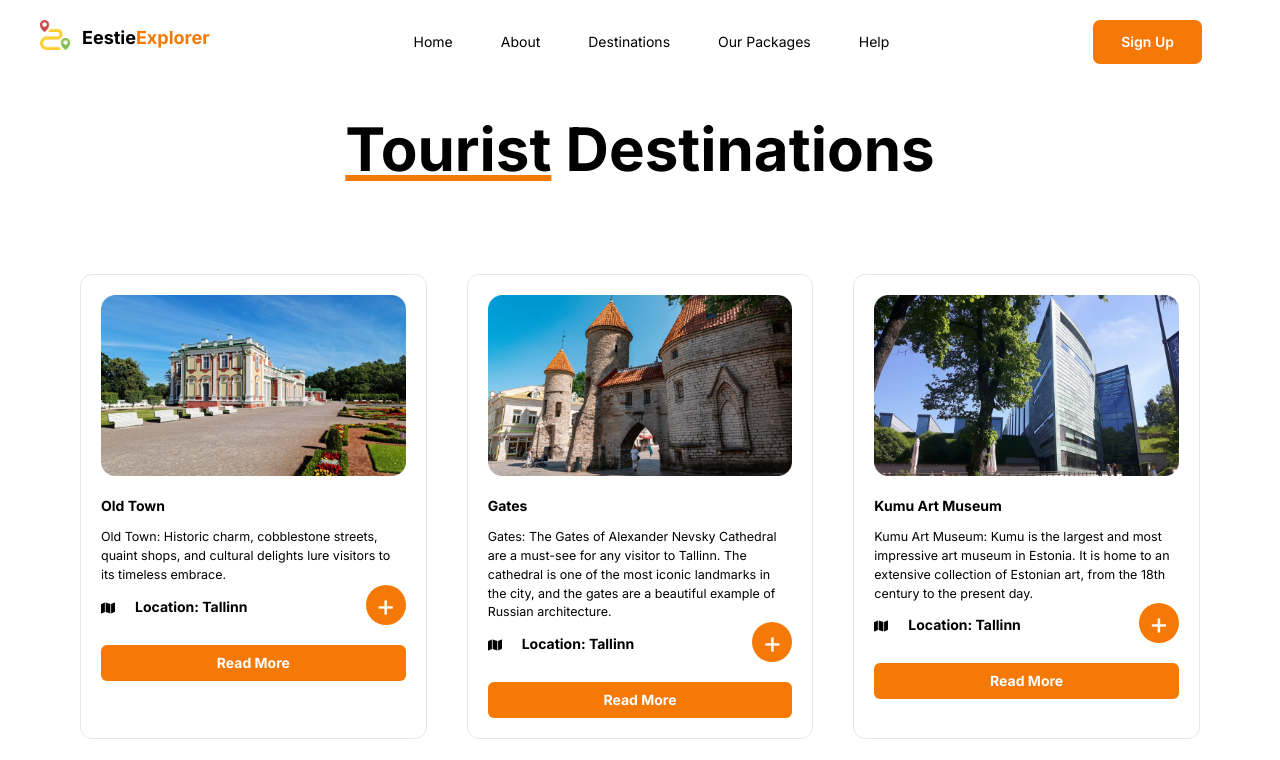
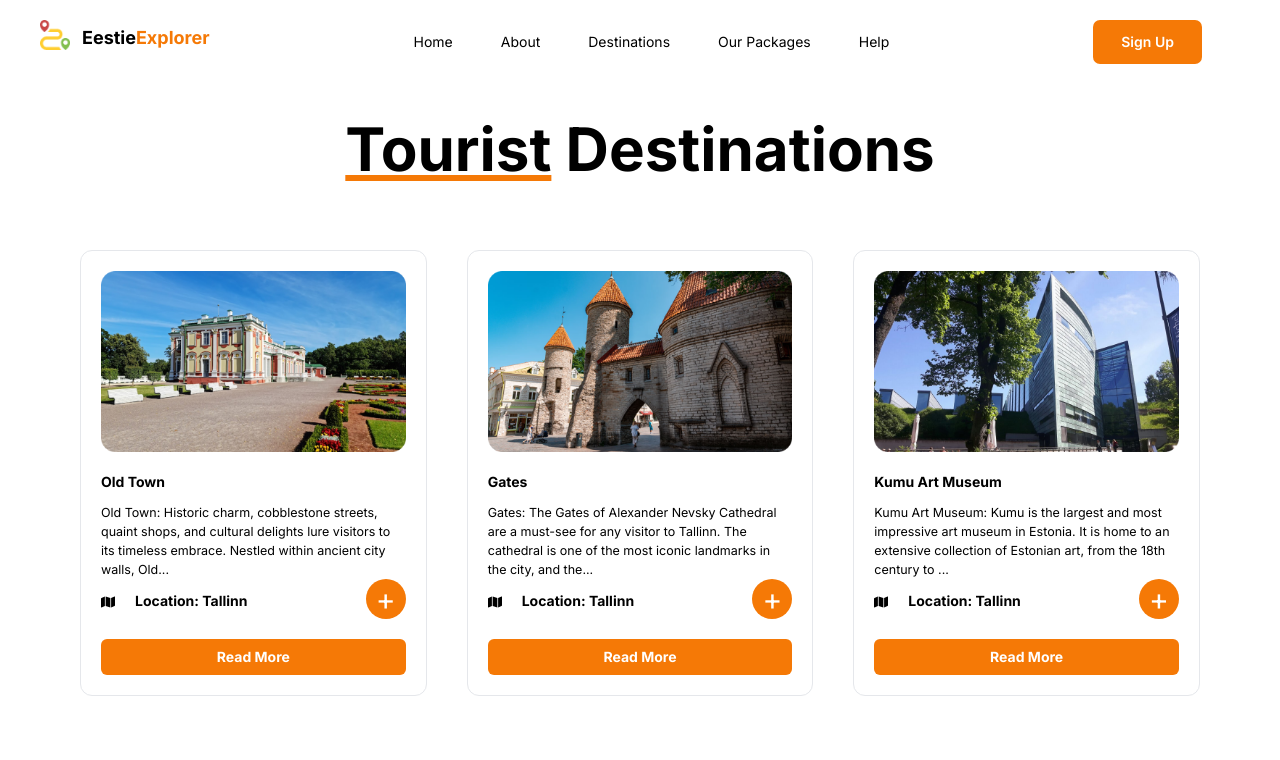
Before and after one commit to digital-explorers-2/eesti-explorer, a Next.js app: page /destinations in a window 1280 px wide. Shown: the top 760 px of the page. Built offline with nearby package versions, Linux system fonts and the light colour scheme.

Commit message:
fix:trims descriptions in destinations page and removes padding above cards section

```diff
--- a/app/destinations/page.tsx
+++ b/app/destinations/page.tsx
@@ -16,7 +16,7 @@ const DestinationsDetails = [
     id:1,
     image: Kadriog,
     title: 'Old Town',
-    description: 'Old Town: Historic charm, cobblestone streets, quaint shops, and cultural delights lure visitors to its timeless embrace.',
+    description: 'Old Town: Historic charm, cobblestone streets, quaint shops, and cultural delights lure visitors to its timeless embrace. Nestled within ancient city walls, Old Town offers a mesmerizing journey through history with its medieval architecture, vibrant markets, and cozy cafes.',
     location: 'Tallinn'
   },
   {
@@ -63,13 +63,13 @@ export default function page() {
         <div className='text-center mt-5'>
             <Heading underlinedText='Tourist' otherText=' Destinations'/>
         </div>
-        <div className='px-20 grid grid-cols-3 gap-x-10 gap-y-16 py-20'>
+        <div className='px-20 grid grid-cols-3 gap-x-10 gap-y-16 py-14'>
           {DestinationsDetails.map((destination) => (
               <div className='px-5 py-5 bg-white border-[1.5px] rounded-xl' key={destination.id}>
               <Image alt='place' src={destination.image}/>
               <h1 className='text-sm font-bold pt-5'>{destination.title}</h1>
               <p className='pt-3 text-[12.5px]'>
-                {destination.description}
+                {destination.description.length>160 ? destination.description.substring(0, 160)+'...':destination.description  }
               </p>
               <div className='flex justify-between'>
                 <div className='flex gap-5 text-sm pt-3'>
```
